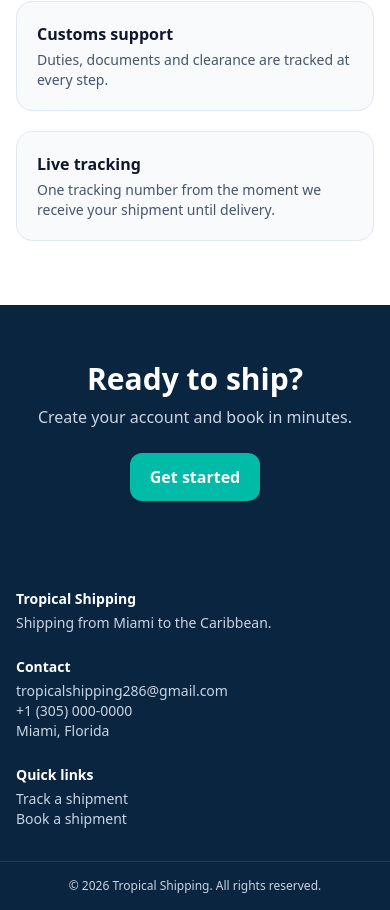
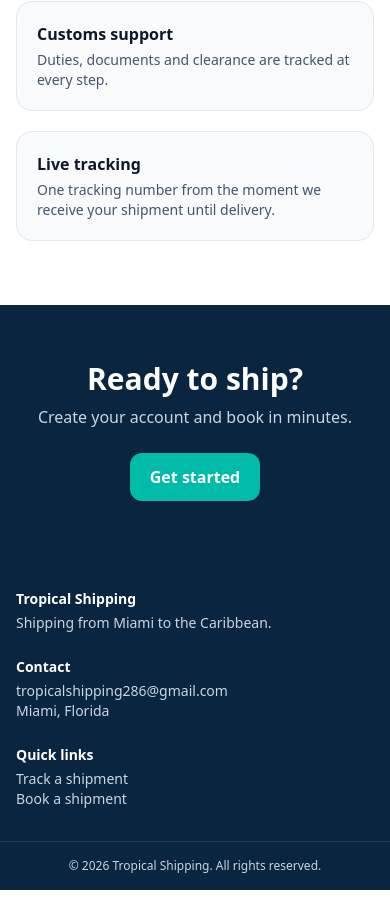
Before and after one commit to adeogunsolomon26-prog/tropical-shipping, a Next.js app: page / in a window 390 px wide. Shown: the part 2046-2956 px from the top of the page. Built offline with nearby package versions, Linux system fonts and the light colour scheme; no server answers.

Commit message:
hide phone number

```diff
--- a/src/components/Shell.tsx
+++ b/src/components/Shell.tsx
@@ -96,7 +96,7 @@ export default function Shell({ children }: { children: React.ReactNode }) {
           <div>
             <p className="font-semibold text-white">Contact</p>
             <p className="mt-1">{CONTACT.email}</p>
-            <p>{CONTACT.phone}</p>
+            {CONTACT.phone && <p>{CONTACT.phone}</p>}
             <p>{CONTACT.address}</p>
           </div>
           <div>
--- a/src/lib/config.ts
+++ b/src/lib/config.ts
@@ -26,7 +26,7 @@ export function priceFor(destination: string): number {
 // Your contact details (shown in the footer)
 export const CONTACT = {
   email: "tropicalshipping286@gmail.com",
-  phone: "+1 (305) 000-0000",
+  phone: "",
   address: "Miami, Florida",
 };
 
```
